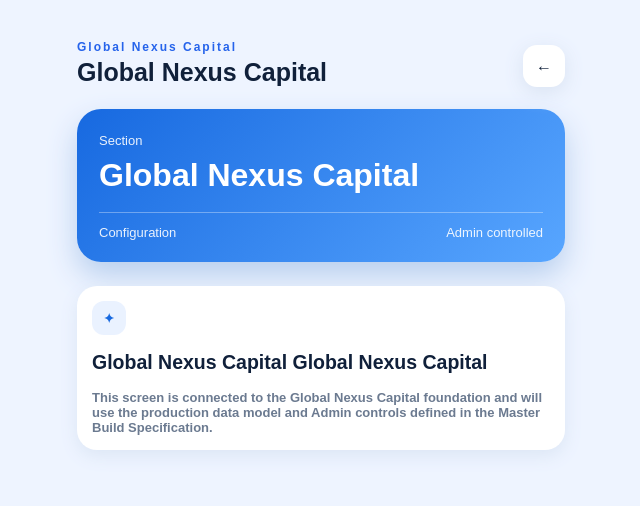
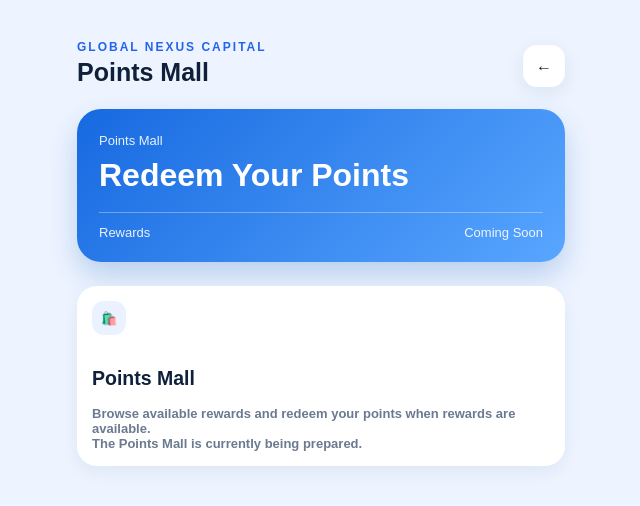
Before and after one commit to heisnathan-source/Global-Nexus-capital, a Next.js app: page /points-mall in a window 1280 px wide. Shown: the top 506 px of the page, without its empty margins (319-959 px from the left). Built offline with nearby package versions, Linux system fonts and the light colour scheme; no server answers.

Commit message:
Add Points Mall to user services

```diff
--- /dev/null
+++ b/app/points-mall/page.jsx
@@ -0,0 +1,52 @@
+import Link from "next/link";
+
+export default function PointsMall() {
+  return (
+    <main className="mobile-shell">
+      <header className="topbar">
+        <div>
+          <div className="eyebrow">GLOBAL NEXUS CAPITAL</div>
+          <h1>Points Mall</h1>
+        </div>
+
+        <Link
+          className="icon-button"
+          href="/mine"
+          aria-label="Back to Mine"
+        >
+          ←
+        </Link>
+      </header>
+
+      <section className="balance-card">
+        <span>Points Mall</span>
+        <strong>Redeem Your Points</strong>
+
+        <div className="account-meta">
+          <span>Rewards</span>
+          <span>Coming Soon</span>
+        </div>
+      </section>
+
+      <section
+        className="feature-card"
+        style={{ minHeight: 180 }}
+      >
+        <span className="feature-icon">🛍️</span>
+
+        <div>
+          <h2>Points Mall</h2>
+
+          <p className="muted">
+            Browse available rewards and redeem your points
+            when rewards are available.
+          </p>
+
+          <p className="muted">
+            The Points Mall is currently being prepared.
+          </p>
+        </div>
+      </section>
+    </main>
+  );
+}
```
Also changed, not shown: app/mine/page.jsx (+8 -0 lines).
